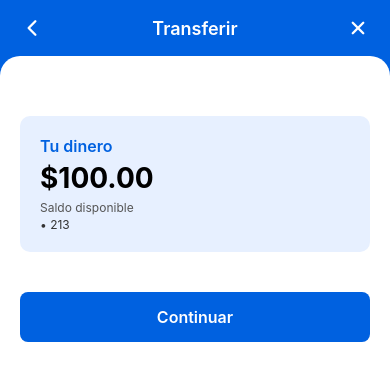
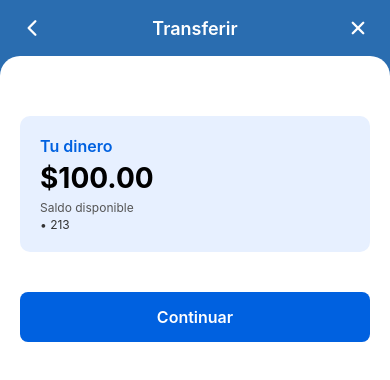
Before and after one commit to 124048988-byte/Proyecto_Ivan_2doParcial, a React Native app in the folder IvanProyecto2doPARCIAL/: screen / in a window 390 px wide. Both pictures are taken after a click on the button "TRANSFERENCIAS". Shown: the top 380 px of the page. Built offline with nearby package versions, Linux system fonts and the light colour scheme.

Commit message:
Guardando cambios locales antes de hacer pull

```diff
--- a/IvanProyecto2doPARCIAL/screensProyecto/MenuLateralScreen.js
+++ b/IvanProyecto2doPARCIAL/screensProyecto/MenuLateralScreen.js
@@ -27,7 +27,7 @@ export default function MenuLateralScreen({navigation}) {
 
 const styles = StyleSheet.create({
     container: {
-        backgroundColor: '#1E40AF',
+        backgroundColor: '#2a6db0ff',
         flex: 1,
         padding: 20,
     },
--- a/IvanProyecto2doPARCIAL/screensProyecto/Transferencias.js
+++ b/IvanProyecto2doPARCIAL/screensProyecto/Transferencias.js
@@ -32,7 +32,7 @@ export default function Transferencias() {
 const styles = StyleSheet.create({
   container: {
     flex: 1,
-    backgroundColor: '#0061E0',
+    backgroundColor: '#2a6db0ff',
   },
   header: {
     flexDirection: 'row',
--- a/IvanProyecto2doPARCIAL/screensProyecto/menuScreen.js
+++ b/IvanProyecto2doPARCIAL/screensProyecto/menuScreen.js
@@ -47,7 +47,7 @@ export default function menuScreen()  {
 const styles = StyleSheet.create({
     EstiloBotones:
     {
-      color: "#67a3e0ff",
+      color: "#2a6db0ff",
       alignItems: 'center',
       gap: 10,
       fontSize: 30,
```
